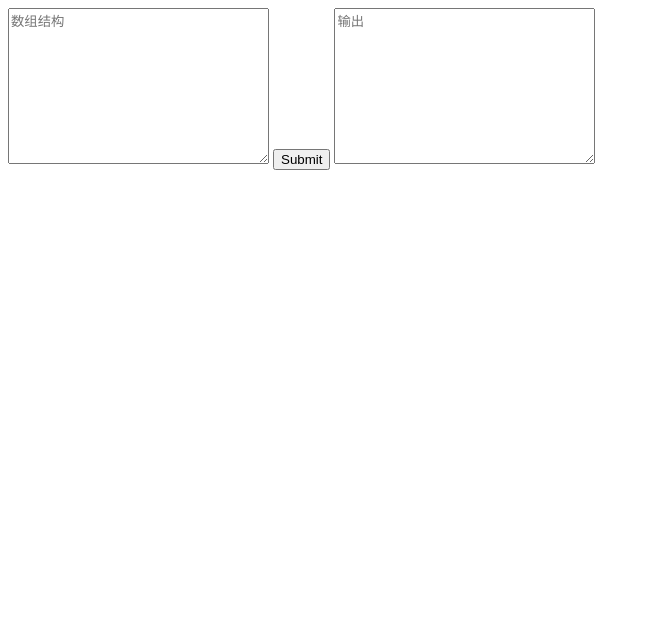
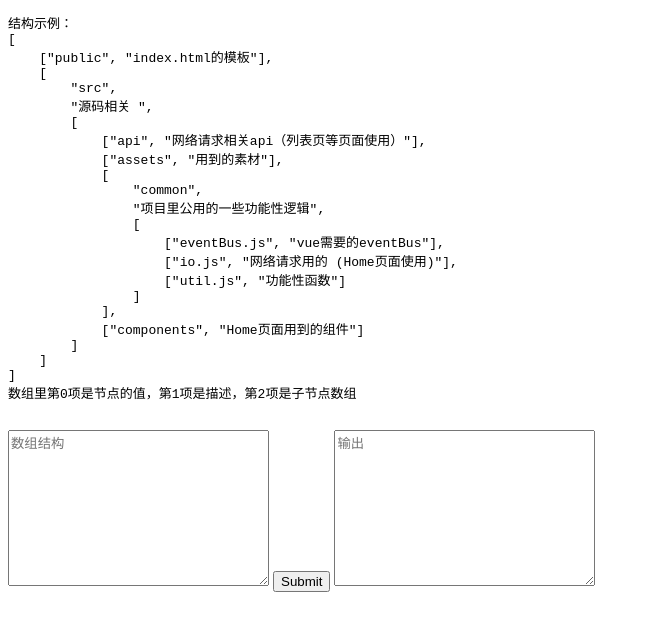
Before and after one commit to blackmiaool/tree-generator, a website built with Parcel: page page/index.html in a window 1280 px wide. Shown: the whole page, without its empty margins (0-650 px from the left). Built offline with nearby package versions, Linux system fonts and the light colour scheme.

Commit message:
update page

```diff
--- a/page/index.html
+++ b/page/index.html
@@ -10,6 +10,31 @@
 </head>
 
 <body >
+    <pre>
+结构示例：
+[
+    ["public", "index.html的模板"],
+    [
+        "src",
+        "源码相关 ",
+        [
+            ["api", "网络请求相关api（列表页等页面使用）"],
+            ["assets", "用到的素材"],
+            [
+                "common",
+                "项目里公用的一些功能性逻辑",
+                [
+                    ["eventBus.js", "vue需要的eventBus"],
+                    ["io.js", "网络请求用的 (Home页面使用)"],
+                    ["util.js", "功能性函数"]
+                ]
+            ],
+            ["components", "Home页面用到的组件"]
+        ]
+    ]
+]
+数组里第0项是节点的值，第1项是描述，第2项是子节点数组
+    </pre>
     <textarea name="" id="input" cols="30" rows="10" placeholder="数组结构"></textarea>
     <button id="submit">Submit</button>
     <textarea name="" id="output" cols="30" rows="10" placeholder="输出" readonly></textarea>
```
Also changed, not shown: dist/index.html.
